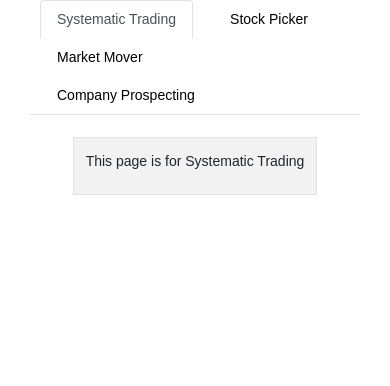
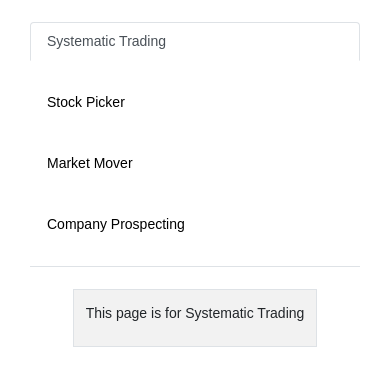
Before and after one commit to Falconx-Soft/bufintech, a Django app: page /en/analytical-applications in a window 390 px wide. Shown: the part 44-430 px from the top of the page. Run offline with Django 3.2, Linux system fonts and the light colour scheme; data comes from the database, SQL or seed files in the repository; both versions use the stored data as it was after the commit; some libraries are stand-ins or nearby versions.

Commit message:
responsive UI issues resolved

```diff
--- a/User/templates/User/base-fullscreen.html
+++ b/User/templates/User/base-fullscreen.html
@@ -34,6 +34,7 @@
     <link type="text/css" rel="stylesheet" href="{% static 'sidebar/mmenu.css' %}" />
     <!-- Specific CSS goes HERE -->
     {% block stylesheets %}{% endblock stylesheets %}
+
 
 </head>
 <body>
--- a/base/templates/base/analytics_apps.html
+++ b/base/templates/base/analytics_apps.html
@@ -2,9 +2,9 @@
 {% load static %}
 
 {% block content %}
-<div class="container">
+<div class="container" id="analytics_container">
 	<div class="width">
-		<ul class="nav nav-tabs ">
+		<ul class="nav nav-tabs" id="analytics_tabs">
 		  <li class="nav-item">
 			<a class="nav-link" data-toggle="tab"  href="#systematic_trading">Systematic Trading</a>
 		  </li>
--- a/mysite/static/base/style.css
+++ b/mysite/static/base/style.css
@@ -160,3 +160,22 @@ a:hover{
         display: none;
     }
 }
+
+@media (max-width:766px){
+    #analytics_tabs{
+        display: block;
+        width: 100%;
+    }
+
+    #analytics_container{
+        margin: 0px;
+    }
+
+}
+
+@media (max-width:990px){
+
+    #example{
+        width: 100% !important;
+    }
+}
--- a/mysite/static/sidebar/demo.css
+++ b/mysite/static/sidebar/demo.css
@@ -112,3 +112,9 @@ ul.li-padding li{
 	color: #0056b3 !important;
     text-decoration: underline !important;
 }
+
+@media (max-width: 768px) {
+    #middleLogo{
+		display: none;
+	}
+}
```
Also changed, not shown: db.sqlite3.
